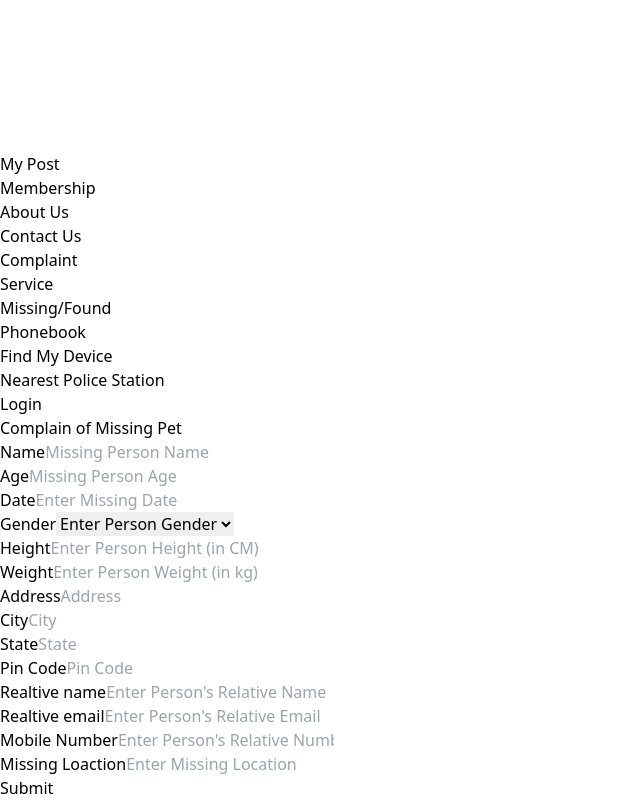
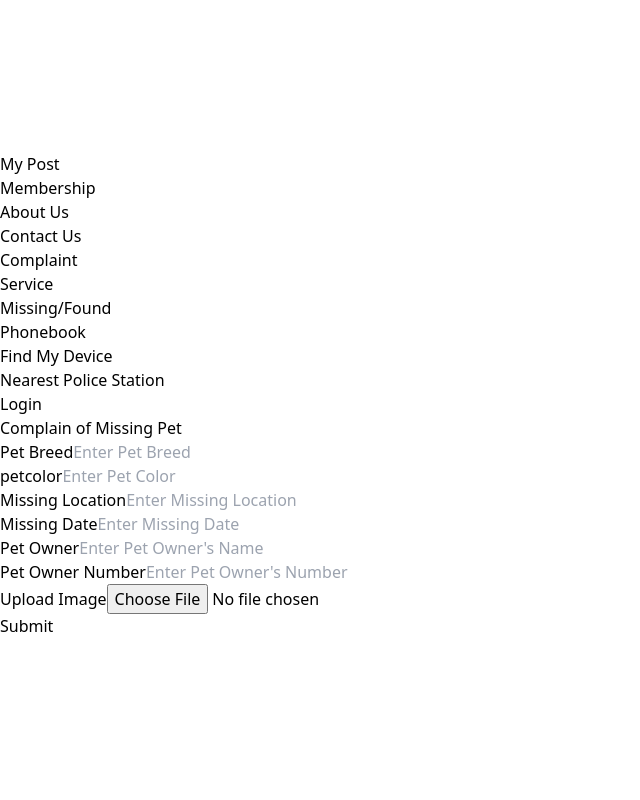
Before and after one commit to RishabhSingh0712/Police-App, a React (Vite) app in the folder Police App/: page /petform in a window 1280 px wide. Shown: the part 1152-1952 px from the top of the page, without its empty margins (0-640 px from the left). After the commit the page ends 1790 px from the top, so only its background shows below. Built offline with nearby package versions, Linux system fonts and the light colour scheme.

Commit message:
Update Form

```diff
--- a/Police App/src/Form/PersonForm.jsx
+++ b/Police App/src/Form/PersonForm.jsx
@@ -7,7 +7,6 @@ const PersonForm = () => {
     dob: '',
     mobile: '',
     email: '',
-    aadhar: '',
     address: '',
     city: '',
     state: '',
--- a/Police App/src/Form/PetForm.jsx
+++ b/Police App/src/Form/PetForm.jsx
@@ -1,19 +1,19 @@
-import React, { useState } from 'react';
+import React, { useState } from "react";
 import Header from "../components/Header";
 
 const PetForm = () => {
   const [formData, setFormData] = useState({
-    name: '',
-    dob: '',
-    mobile: '',
-    email: '',
-    aadhar: '',
-    address: '',
-    city: '',
-    state: '',
-    password: '',
-    confirmPassword: '',
-    pincode: '',
+    name: "",
+    dob: "",
+    mobile: "",
+    email: "",
+    aadhar: "",
+    address: "",
+    city: "",
+    state: "",
+    password: "",
+    confirmPassword: "",
+    pincode: "",
     photo: null,
   });
 
@@ -29,235 +29,58 @@ const PetForm = () => {
 
   const handleSubmit = (e) => {
     e.preventDefault();
-    console.log('Form submitted:', formData);
+    console.log("Form submitted:", formData);
   };
 
   return (
     <>
-    <Header/>
+      <Header />
       <div className="min-h-screen flex items-center justify-center overflow-hidden max-h-full bg-gray-600 py-24 px-4 sm:px-6 lg:px-8">
         <div className="max-w-md w-full space-y-8 overflow-y-auto">
           <div>
-          <h2 className="mt-6 text-center text-3xl text-white">Complain of Missing Pet</h2>
+            <h2 className="mt-6 text-center text-3xl text-white">
+              Complain of Missing Pet
+            </h2>
           </div>
           <form className="mt-8 space-y-6" onSubmit={handleSubmit}>
             <div className="rounded-md shadow-sm -space-y-px">
               <div className="grid grid-cols-1 gap-6">
-
                 <div>
-                <label htmlFor="name" className="sr-only">
-                  Name
+                  <label htmlFor="petbreed" className="sr-only">
+                    Pet Breed
                   </label>
                   <input
-                  id="name"
-                  name="name"
+                    id="petbreed"
+                    name="petbreed"
                     type="text"
-                  autoComplete="name"
+                    autoComplete="petbreed"
                     required
                     className="appearance-none relative block w-full px-3 py-2 border border-gray-300 placeholder-gray-500 text-gray-900 rounded-t-md focus:z-10 focus:border-indigo-500 focus:outline-none focus:ring-indigo-500 sm:text-sm"
-                  placeholder="Missing Person Name"
-                  value={formData.name}
+                    placeholder="Enter Pet Breed"
+                    value={formData.petbreed}
                     onChange={handleInputChange}
                   />
                 </div>
                 <div>
-                <label htmlFor="Age" className="sr-only">
-                  Age
+                  <label htmlFor="petcolor" className="sr-only">
+                    petcolor
                   </label>
                   <input
-                  id="age"
-                  name="age"
-                  type="number"
-                  autoComplete="age"
+                    id="petcolor"
+                    name="petcolor"
+                    type="text"
+                    autoComplete="petcolor"
                     required
                     className="appearance-none relative block w-full px-3 py-2 border border-gray-300 placeholder-gray-500 text-gray-900 rounded-t-md focus:z-10 focus:border-indigo-500 focus:outline-none focus:ring-indigo-500 sm:text-sm"
-                  placeholder="Missing Person Age"
-                  value={formData.age}
+                    placeholder="Enter Pet Color"
+                    value={formData.petcolor}
                     onChange={handleInputChange}
                   />
                 </div>
-              <div>
-                <label htmlFor="date" className="sr-only">
-                  Date
-                </label>
-                <input
-                  id="date"
-                  name="date"
-                  type="string"
-                  autoComplete="date"
-                  required
-                  className="appearance-none relative block w-full px-3 py-2 border border-gray-300 placeholder-gray-500 text-gray-900 rounded-t-md focus:z-10 focus:border-indigo-500 focus:outline-none focus:ring-indigo-500 sm:text-sm"
-                  placeholder="Enter Missing Date"
-                  value={formData.date}
-                  onChange={handleInputChange}
-                />
-              </div>
-              <div>
-                  <label htmlFor="gender" className="sr-only">
-                    Gender
-                  </label>
-                  <select
-                    id="gender"
-                    name="gender"
-                    autoComplete="gender"
-                    required
-                    className="appearance-none relative block w-full px-3 py-2 border border-gray-300 placeholder-gray-500 text-gray-900 rounded-md focus:z-10 focus:border-indigo-500 focus:outline-none focus:ring-indigo-500 sm:text-sm"
-                    value={formData.gender}
-                    onChange={handleInputChange}
-                  >
-                    <option value="">Enter Person Gender</option>
-                    <option value="male">Male</option>
-                    <option value="female">Female</option>
-                    <option value="other">Other</option>
-                  </select>
-                </div>
-                <div>
-                <label htmlFor="height" className="sr-only">
-                  Height
-                </label>
-                <input
-                  id="height"
-                  name="height"
-                  type="number"
-                  autoComplete="height"
-                  required
-                  className="appearance-none relative block w-full px-3 py-2 border border-gray-300 placeholder-gray-500 text-gray-900 rounded-t-md focus:z-10 focus:border-indigo-500 focus:outline-none focus:ring-indigo-500 sm:text-sm"
-                  placeholder="Enter Person Height (in CM)"
-                  value={formData.height}
-                  onChange={handleInputChange}
-                />
-              </div>
-                <div>
-                <label htmlFor="weight" className="sr-only">
-                  Weight
-                </label>
-                <input
-                  id="weight"
-                  name="weight"
-                  type="number"
-                  autoComplete="weight"
-                  required
-                  className="appearance-none relative block w-full px-3 py-2 border border-gray-300 placeholder-gray-500 text-gray-900 rounded-t-md focus:z-10 focus:border-indigo-500 focus:outline-none focus:ring-indigo-500 sm:text-sm"
-                  placeholder="Enter Person Weight (in kg)"
-                  value={formData.weight}
-                  onChange={handleInputChange}
-                />
-              </div>
-              <div>
-                <label htmlFor="address" className="sr-only">
-                  Address
-                </label>
-                <input
-                  id="address"
-                  name="address"
-                  type="text"
-                  autoComplete="off"
-                  required
-                  className="appearance-none  relative block w-full px-3 py-2 border border-gray-300 placeholder-gray-500 text-gray-900 rounded-md focus:z-10 focus:border-indigo-500 focus:outline-none focus:ring-indigo-500 sm:text-sm"
-                  placeholder="Address"
-                  value={formData.address}
-                  onChange={handleInputChange}
-                />
-              </div>
-              <div>
-                <label htmlFor="city" className="sr-only">
-                  City
-                </label>
-                <input
-                  id="city"
-                  name="city"
-                  type="text"
-                  autoComplete="address-level2"
-                  required
-                  className="appearance-none  relative block w-full px-3 py-2 border border-gray-300 placeholder-gray-500 text-gray-900 rounded-md focus:z-10 focus:border-indigo-500 focus:outline-none focus:ring-indigo-500 sm:text-sm"
-                  placeholder="City"
-                  value={formData.city}
-                  onChange={handleInputChange}
-                />
-              </div>
-              <div>
-                <label htmlFor="state" className="sr-only">
-                  State
-                </label>
-                <input
-                  id="state"
-                  name="state"
-                  type="text"
-                  autoComplete="address-level1"
-                  required
-                  className="appearance-none  relative block w-full px-3 py-2 border border-gray-300 placeholder-gray-500 text-gray-900 rounded-md focus:z-10 focus:border-indigo-500 focus:outline-none focus:ring-indigo-500 sm:text-sm"
-                  placeholder="State"
-                  value={formData.state}
-                  onChange={handleInputChange}
-                />
-              </div>
-              <div>
-                <label htmlFor="pincode" className="sr-only">
-                  Pin Code
-                </label>
-                <input
-                  id="pincode"
-                  name="pincode"
-                  type="number"
-                  autoComplete="postal-code"
-                  required
-                  className="appearance-none relative block w-full px-3 py-2 border border-gray-300 placeholder-gray-500 text-gray-900 rounded-md focus:z-10 focus:border-indigo-500 focus:outline-none focus:ring-indigo-500 sm:text-sm"
-                  placeholder="Pin Code"
-                  value={formData.pincode}
-                  onChange={handleInputChange}
-                />
-              </div>
-              <div>
-                <label htmlFor="realtivename" className="sr-only">
-                Realtive name
-                </label>
-                <input
-                  id="realtivename"
-                  name="realtivename"
-                  type="text"
-                  autoComplete="realtivename"
-                  required
-                  className="appearance-none relative block w-full px-3 py-2 border border-gray-300 placeholder-gray-500 text-gray-900 rounded-t-md focus:z-10 focus:border-indigo-500 focus:outline-none focus:ring-indigo-500 sm:text-sm"
-                  placeholder="Enter Person's Relative Name"
-                  value={formData.realtivename}
-                  onChange={handleInputChange}
-                />
-              </div>
-              <div>
-                <label htmlFor="realtiveemail" className="sr-only">
-                Realtive email
-                </label>
-                <input
-                  id="realtiveemail"
-                  name="realtiveemail"
-                  type="text"
-                  autoComplete="realtiveemail"
-                  required
-                  className="appearance-none relative block w-full px-3 py-2 border border-gray-300 placeholder-gray-500 text-gray-900 rounded-t-md focus:z-10 focus:border-indigo-500 focus:outline-none focus:ring-indigo-500 sm:text-sm"
-                  placeholder="Enter Person's Relative Email"
-                  value={formData.realtiveemail}
-                  onChange={handleInputChange}
-                />
-              </div>
-              <div>
-                <label htmlFor="mobile" className="sr-only">
-                  Mobile Number
-                </label>
-                <input
-                  id="mobile"
-                  name="mobile"
-                  type="number"
-                  autoComplete="tel"
-                  required
-                  className="appearance-none relative block w-full px-3 py-2 border border-gray-300 placeholder-gray-500 text-gray-900 focus:z-10 focus:border-indigo-500 rounded-b-md focus:outline-none focus:ring-indigo-500 sm:text-sm"
-                  placeholder="Enter Person's Relative Number"
-                  value={formData.mobile}
-                  onChange={handleInputChange}
-                />
-              </div>
+
                 <div>
                   <label htmlFor="missinglocation" className="sr-only">
-                Missing Loaction
+                    Missing Location
                   </label>
                   <input
                     id="missinglocation"
@@ -271,9 +94,71 @@ const PetForm = () => {
                     onChange={handleInputChange}
                   />
                 </div>
+                <div>
+                  <label htmlFor="missingdate" className="sr-only">
+                    Missing Date
+                  </label>
+                  <input
+                    id="missingdate"
+                    name="missingdate"
+                    type="text"
+                    autoComplete="missingdate"
+                    required
+                    className="appearance-none relative block w-full px-3 py-2 border border-gray-300 placeholder-gray-500 text-gray-900 rounded-t-md focus:z-10 focus:border-indigo-500 focus:outline-none focus:ring-indigo-500 sm:text-sm"
+                    placeholder="Enter Missing Date"
+                    value={formData.missingdate}
+                    onChange={handleInputChange}
+                  />
+                </div>
+                <div>
+                  <label htmlFor="petowner" className="sr-only">
+                    Pet Owner
+                  </label>
+                  <input
+                    id="petowner"
+                    name="petowner"
+                    type="text"
+                    autoComplete="petowner"
+                    required
+                    className="appearance-none  relative block w-full px-3 py-2 border border-gray-300 placeholder-gray-500 text-gray-900 rounded-md focus:z-10 focus:border-indigo-500 focus:outline-none focus:ring-indigo-500 sm:text-sm"
+                    placeholder="Enter Pet Owner's Name"
+                    value={formData.petowner}
+                    onChange={handleInputChange}
+                  />
+                </div>
+                <div>
+                  <label htmlFor="petownernumber" className="sr-only">
+                    Pet Owner Number
+                  </label>
+                  <input
+                    id="petownernumber"
+                    name="petownernumber"
+                    type="number"
+                    autoComplete="petownernumber"
+                    required
+                    className="appearance-none  relative block w-full px-3 py-2 border border-gray-300 placeholder-gray-500 text-gray-900 rounded-md focus:z-10 focus:border-indigo-500 focus:outline-none focus:ring-indigo-500 sm:text-sm"
+                    placeholder="Enter Pet Owner's Number"
+                    value={formData.petownernumber}
+                    onChange={handleInputChange}
+                  />
+                </div>
+                <div>
+                  <label htmlFor="image" className="sr-only">
+                    Upload Image
+                  </label>
+                  <input
+                    id="image"
+                    name="image"
+                    type="file"
+                    accept="image/*"
+                    required
+                    onChange={handleFileChange}
+                    className="appearance-none  relative block w-full px-3 py-2 border border-gray-300 placeholder-gray-500 text-gray-900 rounded-md focus:z-10 focus:border-indigo-500 focus:outline-none focus:ring-indigo-500 sm:text-sm"
+                    placeholder="Enter Pet Pictures"
+                  />
                 </div>
               </div>
-
+            </div>
             <div>
               <button
                 type="submit"
```
Lines whose indentation alone changed are shown as unchanged.
